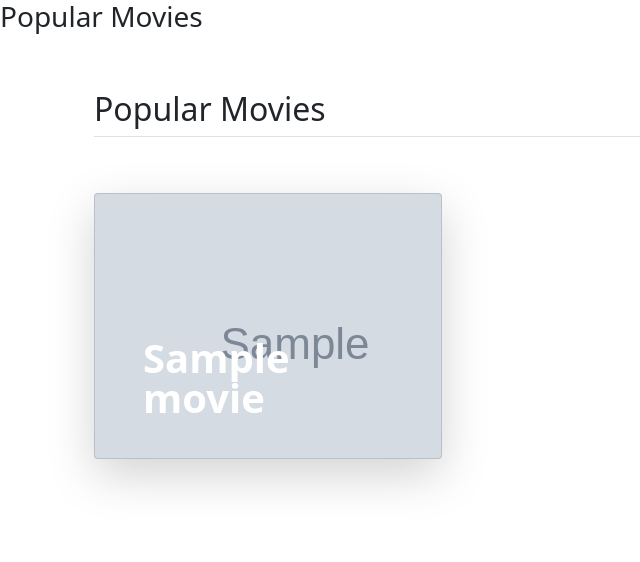
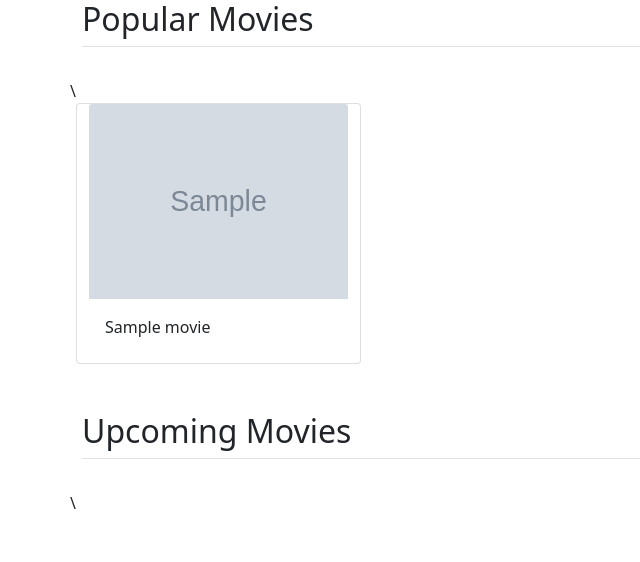
Before and after one commit to KyleGichez/Flask_Blueprints, a Flask app: template app/templates/movies/movie.html in a window 1280 px wide. Shown: the top 562 px of the page, without its empty margins (0-640 px from the left). Run offline with Flask 2, Linux system fonts and the light colour scheme; the template is opened without the code that fills it: most values are stand-ins (such as "Sample title", 1, 10 or a date in 2020); grey boxes marked "Sample" are stand-in pictures; parts of the project's set-up code (start-up, migrations or seed data) failed here and were passed over.

Commit message:
22.08.23

```diff
--- a/app/main/views.py
+++ b/app/main/views.py
@@ -20,15 +20,18 @@
 @main.route('/movies')
 def movies():
     popular_movies = get_movies('popular')
+    upcoming_movies = get_movies('upcoming')
+    now_showing = get_movies('now_showing')
     print(popular_movies)
     title = 'Welcome to the best movie review website'
     # context = dict()
     # context['popular_movies'] = get_movies('popular')
     # context['title'] = 'Welcome to the best movie review website'
 
-    template = render_template('movies/movie.html', title = title, popular = popular_movies)
+    template = render_template('movies/movie.html', title = title, popular = popular_movies, upcoming = upcoming_movies)
     response = make_response(template)
     return response
+
 
 
 @main.route('/movie/<id>')
--- a/app/request.py
+++ b/app/request.py
@@ -23,8 +23,7 @@
     return movie_results
 
 def process_results(movie_list):
-    """
-    """
+    """Process the movie review"""
     movie_results = []
 
     for movie_item in movie_list:
--- /dev/null
+++ b/app/templates/movies/macros.html
@@ -0,0 +1,11 @@
+{% macro displayMovieList(movie_list) %}
+    {% for movie in movie_list %}
+    <!--card style-->
+    <div class="card" style="max-width: 350px;">
+        <img src="{{ movie.poster_path }}" alt="{{movie.title}}" class="card-img-top">
+        <div class="card-body">
+            <div class="card-title">{{ movie.title }}</div>
+        </div>
+    </div>
+    {% endfor %}
+{% endmacro %}
--- a/app/templates/movies/movie.html
+++ b/app/templates/movies/movie.html
@@ -1,3 +1,4 @@
+{% import 'movies/macros.html' as macro %}
 <!DOCTYPE html>
 <html lang="en">
 
@@ -15,9 +16,23 @@
 </head>
 
 <body>
-    <h3>Popular Movies</h3>
-    {% if popular %}
-    <!-- <div class="container">
+    <!--Display all movie categories-->
+    <div class="container">
+        <h2 class="pb-2 border-bottom">Popular Movies</h2>
+        <div class="row row-cols-1 row-cols-lg-4 align-items-stretch g-4 py-5">\
+            {{ macro.displayMovieList(popular) }}
+        </div>
+    </div>
+
+    <div class="container">
+        <h2 class="pb-2 border-bottom">Upcoming Movies</h2>
+        <div class="row row-cols-1 row-cols-lg-3 align-items-stretch g-4 py-5">\
+            {{ macro.displayMovieList(upcoming) }}
+        </div>
+    </div>
+
+   <!-- {% if popular %}
+     <div class="container">
         <div class="row">
             {% for movie in popular %}
             <div class="card" style="max-width: 350px;">
@@ -29,7 +44,7 @@
             {% endfor %}
         </div>
     </div> -->
-    <div class="container px-4 py-5">
+   <!-- <div class="container px-4 py-5">
         <h2 class="pb-2 border-bottom">Popular Movies</h2>
         <div class="row row-cols-1 row-cols-lg-3 align-items-stretch g-4 py-5">
             {% for movie in popular %}
@@ -46,7 +61,7 @@
     </div>
     {% else %}
     <p>No popular movies.</p>
-    {% endif %}
+    {% endif %} -->
     <script src="https://cdn.jsdelivr.net/npm/@popperjs/core@2.9.2/dist/umd/popper.min.js"
         integrity="sha384-IQsoLXl5PILFhosVNubq5LC7Qb9DXgDA9i+tQ8Zj3iwWAwPtgFTxbJ8NT4GN1R8p"
         crossorigin="anonymous"></script>
```
